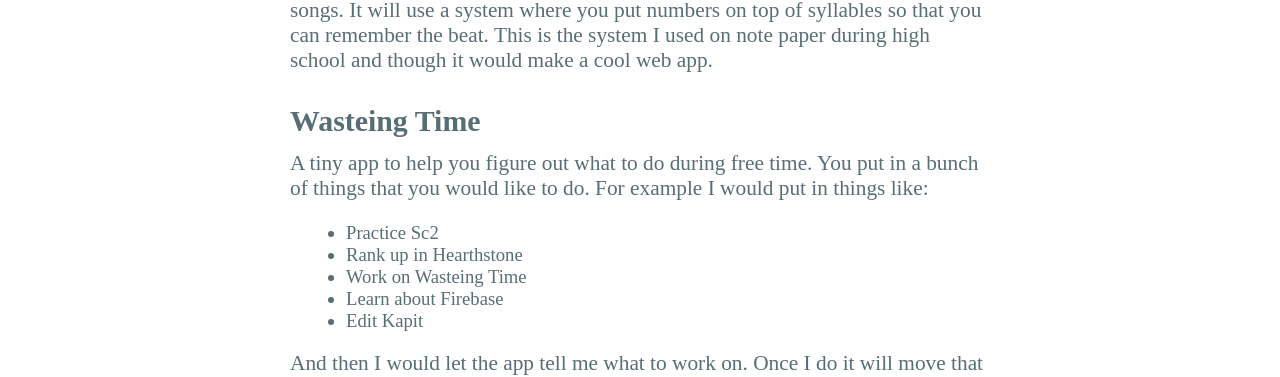
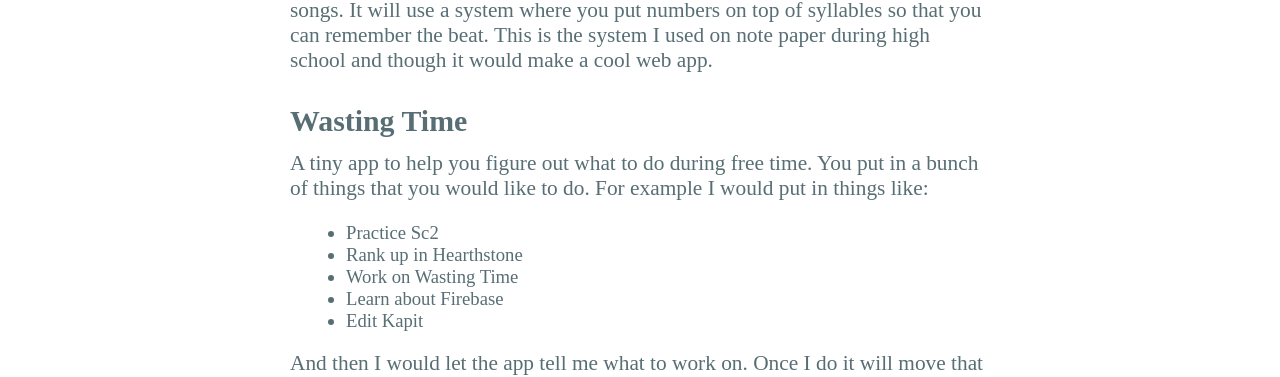
Before and after one commit to kelsin/mx.kelsin.net, a Jekyll site: the page built from _posts/2016-02-11-ideas-for-side-projects.md, in a window 1280 px wide. Shown: the part 626-1003 px from the top of the page. Built offline with Jekyll 4.4.1, drawn with Linux system fonts in a browser that asks for light colours; nearby versions of some CDN libraries; a script that is not in the unit is left out; comment, search, counter and statistics services are not loaded.

Commit message:
Update 2016-02-11-ideas-for-side-projects.md

```diff
--- a/_posts/2016-02-11-ideas-for-side-projects.md
+++ b/_posts/2016-02-11-ideas-for-side-projects.md
@@ -11,13 +11,13 @@
 
 I still would like to work on a site meant for people to jot down lyric ideas for songs. It will use a system where you put numbers on top of syllables so that you can remember the beat. This is the system I used on note paper during high school and though it would make a cool web app.
 
-## Wasteing Time
+## Wasting Time
 
 A tiny app to help you figure out what to do during free time. You put in a bunch of things that you would like to do. For example I would put in things like:
 
 * Practice Sc2
 * Rank up in Hearthstone
-* Work on Wasteing Time
+* Work on Wasting Time
 * Learn about Firebase
 * Edit Kapit
 
```
